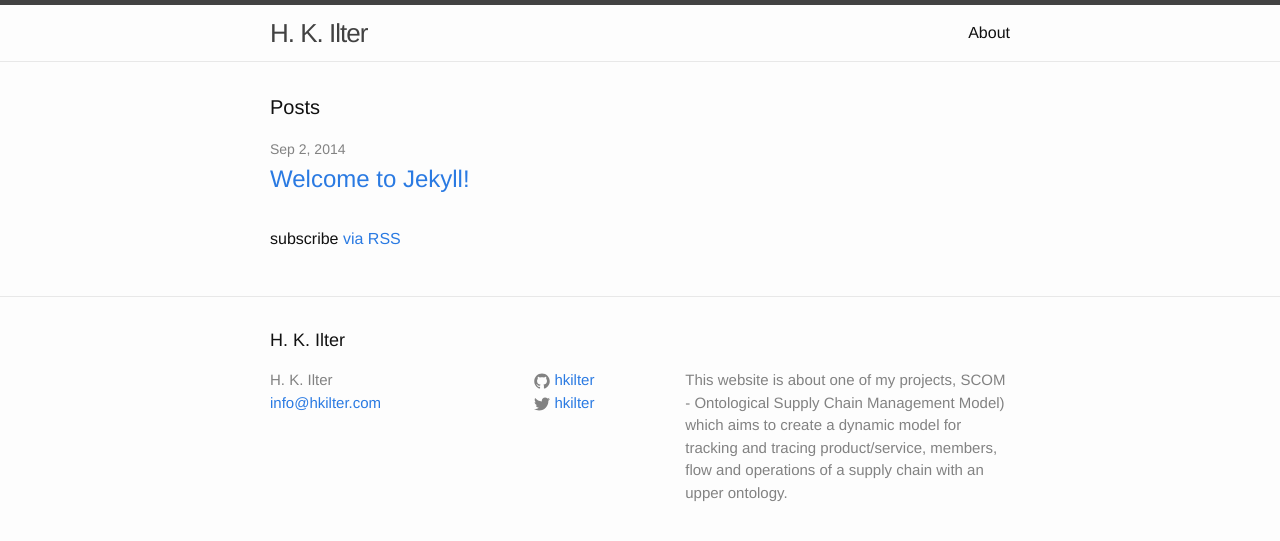
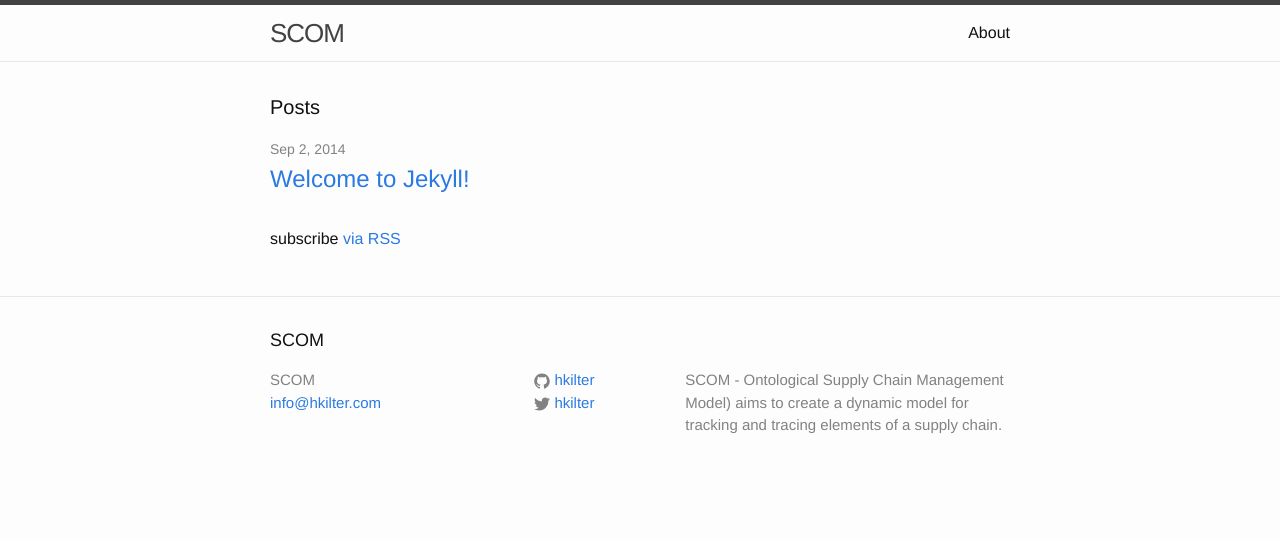
Before and after one commit to hkilter/hkilter-old.github.io, a Jekyll site: the page built from index.html, in a window 1280 px wide. Shown: the top 541 px of the page. Built offline with Jekyll 4.4.1, drawn with Linux system fonts in a browser that asks for light colours.

Commit message:
corrected

```diff
--- a/_config.yml
+++ b/_config.yml
@@ -1,11 +1,9 @@
 # Site settings
-title: H. K. Ilter
+title: SCOM
 email: info@hkilter.com
 description: > # this means to ignore newlines until "baseurl:"
-  This website is about one of my projects, SCOM - Ontological Supply
-  Chain Management Model) which aims to create a dynamic model for
-  tracking and tracing product/service, members, flow and operations
-  of a supply chain with an upper ontology.
+  SCOM - Ontological Supply Chain Management Model) aims to create
+  a dynamic model for tracking and tracing elements of a supply chain.
 baseurl: "" # the subpath of your site, e.g. /blog/
 url: "http://yourdomain.com" # the base hostname & protocol for your site
 twitter_username: hkilter
```
